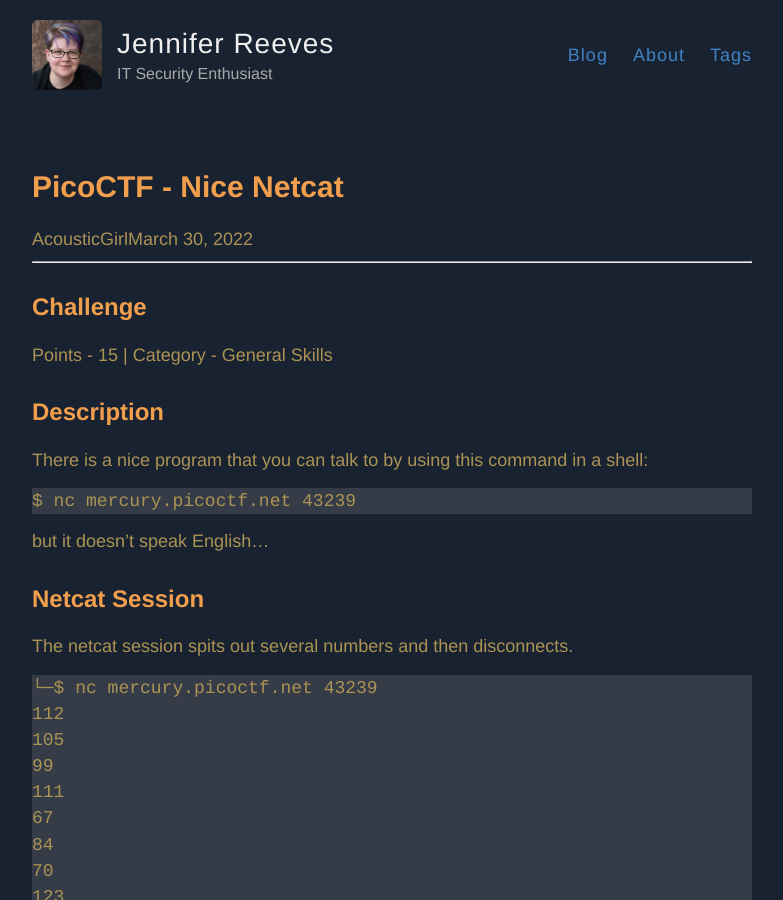
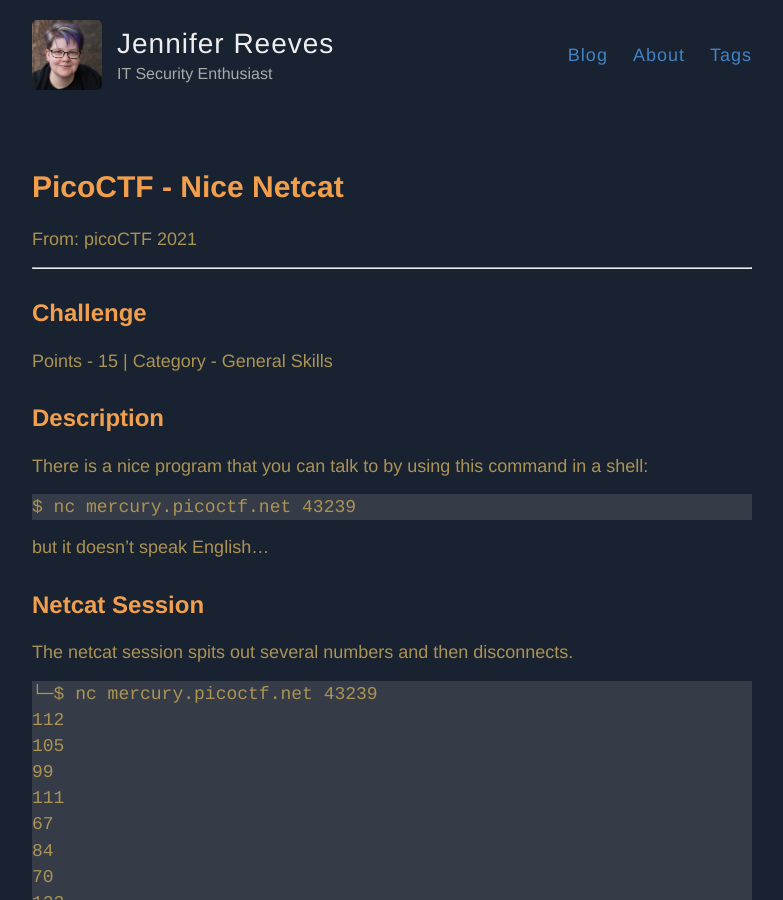
Before and after one commit to jbreeves/jbreeves.github.io, a Jekyll site: the page built from _posts/2022-03-30-Nice-Netcat.md, in a window 1280 px wide and 900 px high. Shown: the whole window, without its empty margins (248-1031 px from the left). Built offline with Jekyll 4.4.1, drawn with Linux system fonts in a browser that asks for light colours.

Commit message:
Update 2022-03-30-Nice-Netcat.md

```diff
--- a/_posts/2022-03-30-Nice-Netcat.md
+++ b/_posts/2022-03-30-Nice-Netcat.md
@@ -4,12 +4,12 @@
 tags: CTF picoCTF Python
 ---
 
-AcousticGirl  |   March 30, 2022
+From: picoCTF 2021
 
 -------
 
 ## Challenge
-Points - 15  |  Category - General Skills
+Points - 15   |   Category - General Skills
 
 ## Description
 There is a nice program that you can talk to by using this command in a shell:
```
